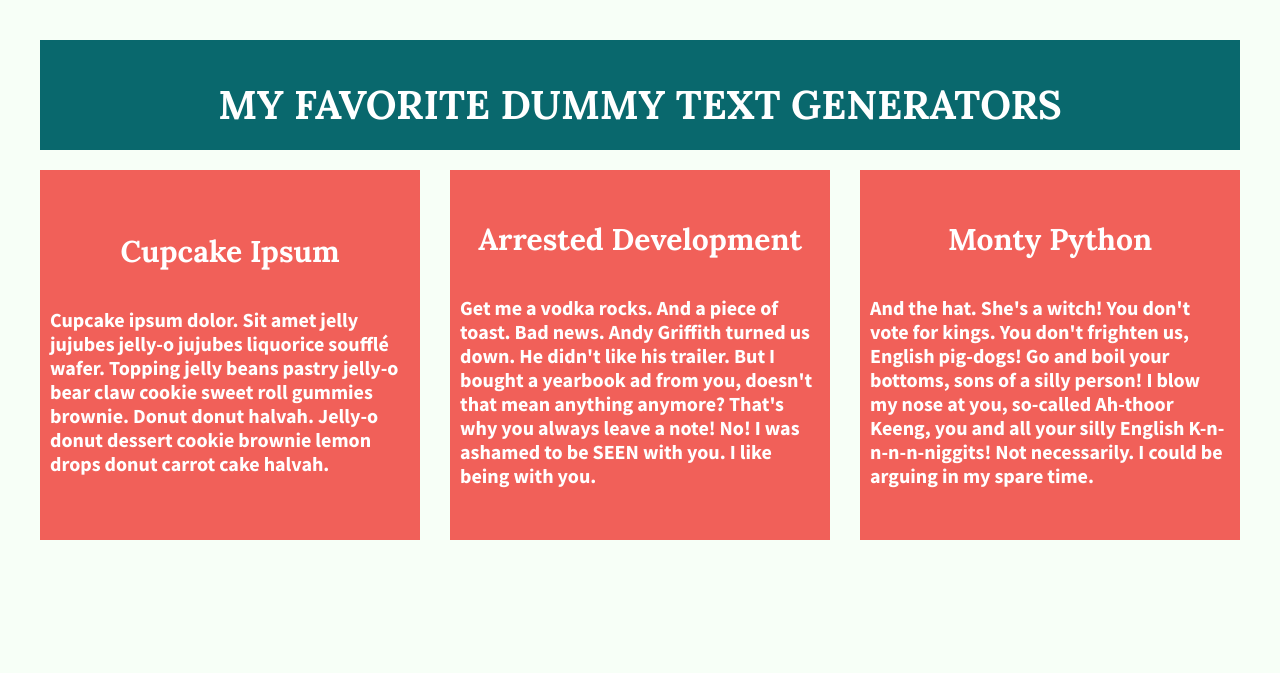
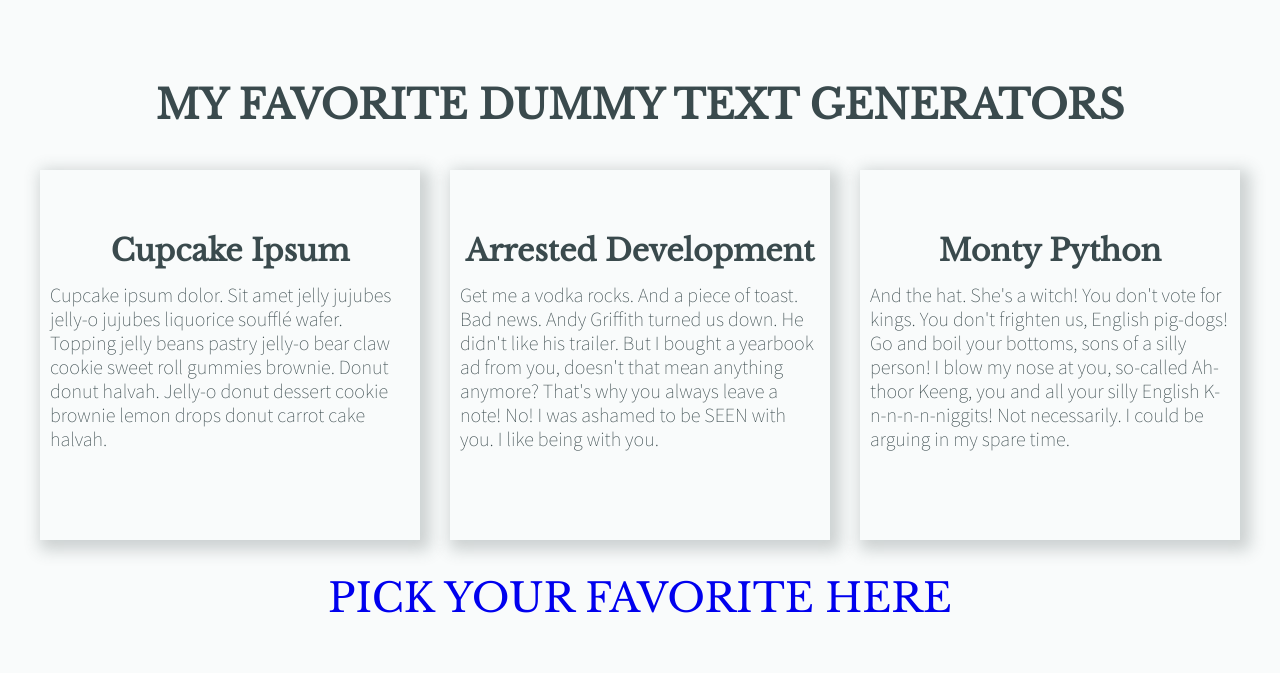
Before and after one commit to KelliBre/206-divs-flexbox, a plain HTML site: page index.html in a window 1280 px wide. Drawn offline with nearby package versions, Linux system fonts and the light colour scheme.

Commit message:
Changed to gray styling and  added a footer link

```diff
--- a/css/main.css
+++ b/css/main.css
@@ -97,7 +97,7 @@ textarea {
 
 
 html {
-  background-color: #F7FFF7;
+  background-color: #f9fbfb;
   height: 100%;
 }
 
@@ -107,15 +107,31 @@ body {
   font-size: 1.25em;
   height: 100%;
 }
+
 body h2{
-    font-family: 'Lora', serif;
+    font-family: 'Libre Baskerville', serif;
+    margin:0;
+}
+
+body p{
+    font-weight: 200;
 }
 header{
-    background: #09686D;
-    color: #fff;
-    font-family: 'Lora', serif;
+    background: #f9fbfb;
+    color: #3a4a4d;
+    font-family: 'Libre Baskerville', serif;
     height: 100px;
     margin-bottom: 1em;
+    text-align: center;
+    text-transform: uppercase;
+    padding-top: .5em;
+}
+footer{
+    background: #f9fbfb;
+    color: #3a4a4d;
+    font-family: 'Libre Baskerville', serif;
+    height: 100px;
+    margin-top: 1em;
     text-align: center;
     text-transform: uppercase;
     padding-top: .5em;
@@ -130,20 +146,28 @@ header{
 
 .div-1, .div-2, .div-3 {
   /*give the divs a width of 30%, add display:flex, set justify-content and align-items to center*/
-  color: #fff;
+  box-shadow: 5px 5px 15px 5px rgba(58,74,77,0.24);
+  color: #3a4a4d;
   display: flex;
   flex-direction: column;
   justify-content: center;
   align-items: center;
   line-height: 1.2em;
   font-size: 1em;
-  background-color: #f16059;
+  background-color: #f9fbfb;
   height: 350px;
   padding:.5em;
   width: 30%;
 
 }
+a{
+    text-decoration: none;
+    font-size: 2em;
+}
 
+a:visited{
+    color: #3a4a4d;
+}
 
 
 
--- a/index.html
+++ b/index.html
@@ -6,14 +6,15 @@
         <title>Make me into a grid!</title>
         <meta name="description" content="">
         <meta name="viewport" content="width=device-width, initial-scale=1">
-
+        <link rel="preconnect" href="https://fonts.gstatic.com">
+        <link href="https://fonts.googleapis.com/css2?family=Libre+Baskerville&family=Source+Sans+Pro:wght@200;400&display=swap" rel="stylesheet">
         <link rel="apple-touch-icon" href="apple-touch-icon.png">
         <!-- Place favicon.ico in the root directory -->
 
         <link rel="stylesheet" href="css/normalize.css">
         <link rel="stylesheet" href="css/main.css">
         <script src="js/vendor/modernizr-2.8.3.min.js"></script>
-        <link href='http://fonts.googleapis.com/css?family=Lora:700' rel='stylesheet' type='text/css'>
+
         <link href='http://fonts.googleapis.com/css?family=Source+Sans+Pro:400,700' rel='stylesheet' type='text/css'>
     </head>
     <body>
@@ -37,6 +38,9 @@
                 <p>And the hat. She's a witch! You don't vote for kings. You don't frighten us, English pig-dogs! Go and boil your bottoms, sons of a silly person! I blow my nose at you, so-called Ah-thoor Keeng, you and all your silly English K-n-n-n-n-niggits! Not necessarily. I could be arguing in my spare time.</p>
             </div>
         </section>
+        <footer>
+            <a href="http://fillerama.io/" target="_blank">Pick your favorite here</a>
+        </footer>
 
         <script src="https://ajax.googleapis.com/ajax/libs/jquery/1.11.3/jquery.min.js"></script>
         <script>window.jQuery || document.write('<script src="js/vendor/jquery-1.11.3.min.js"><\/script>')</script>
```
